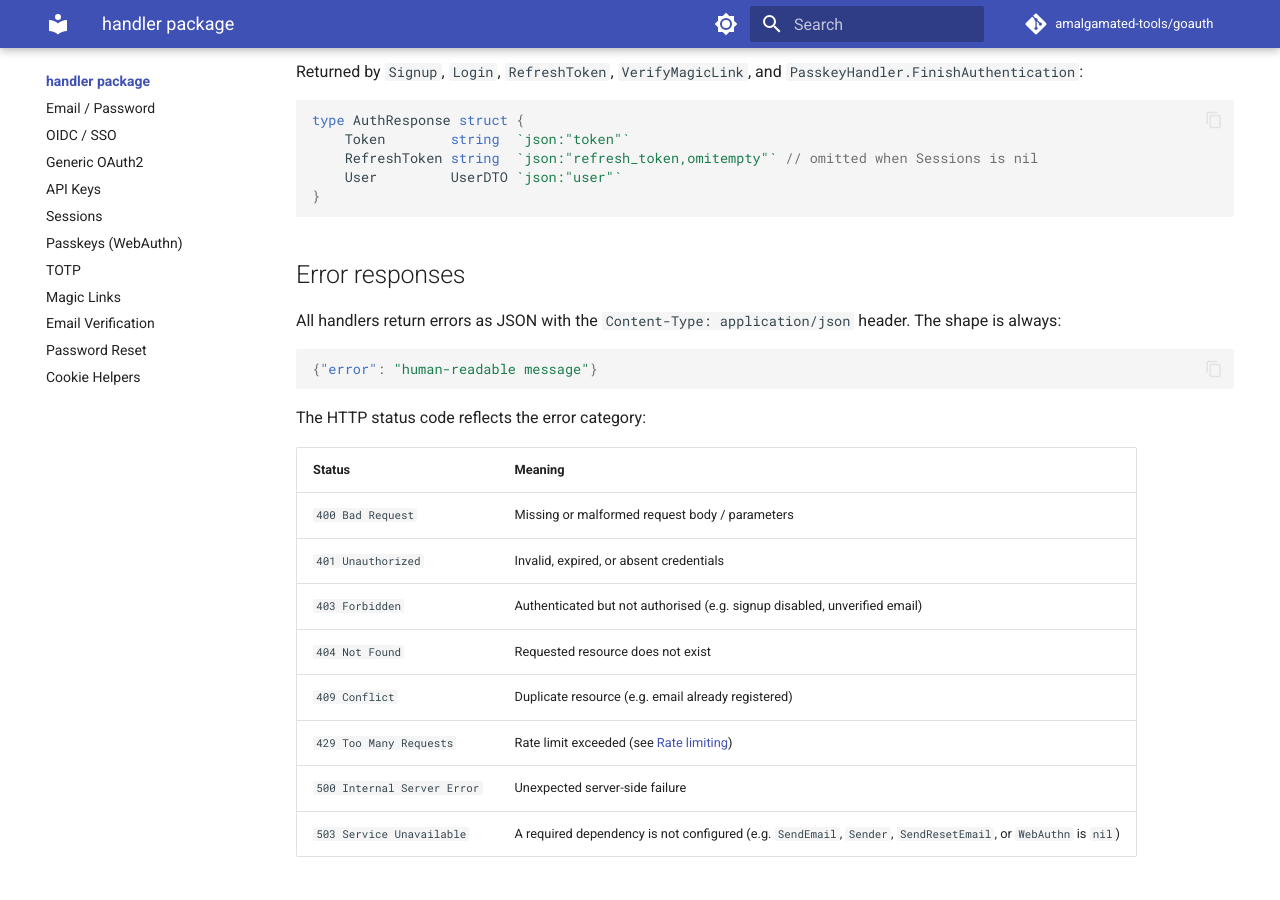
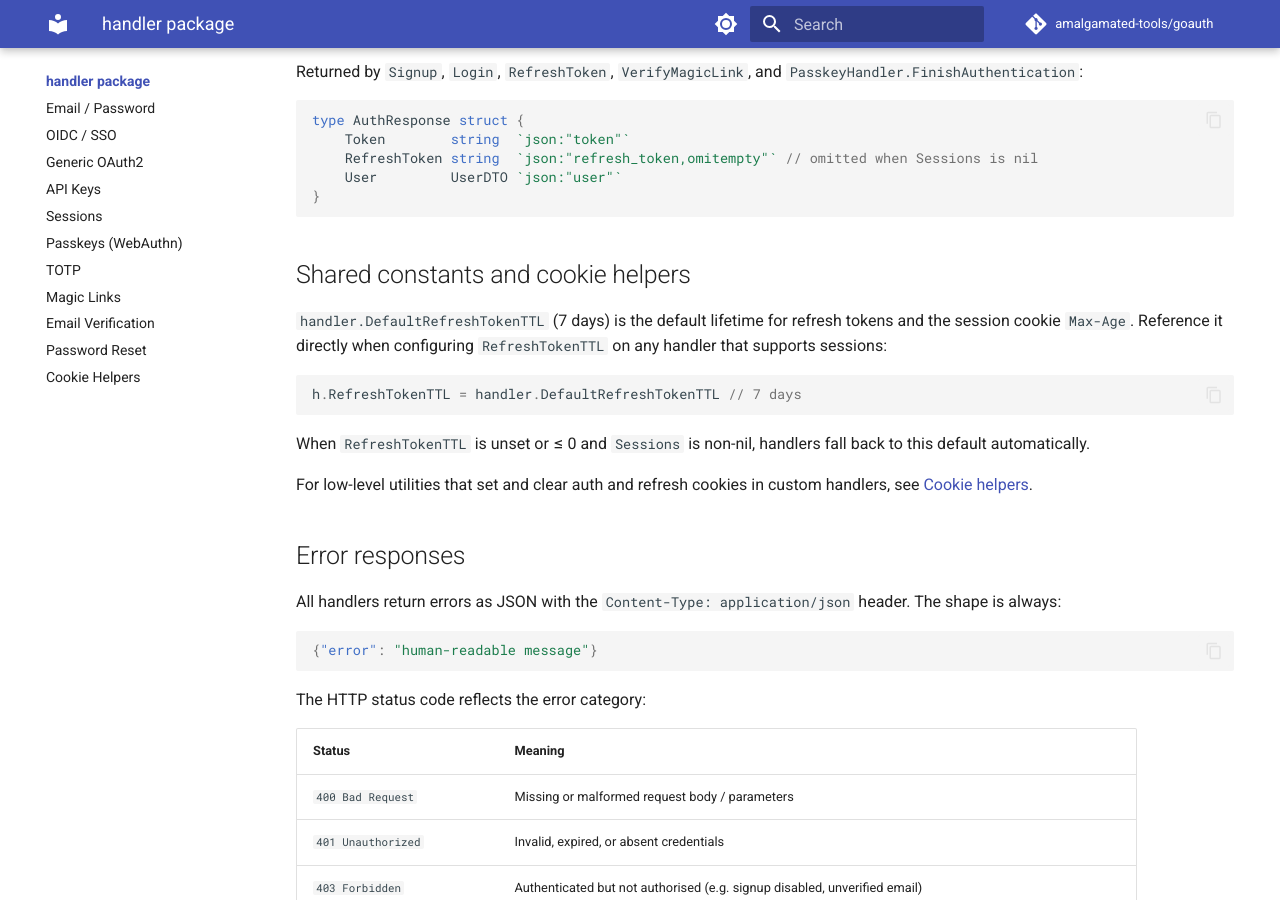
Before and after one commit to amalgamated-tools/goauth, an MkDocs documentation site: the page built from docs/handler/index.md, in a window 1280 px wide and 900 px high, scrolled down 3115 px. Built offline with MkDocs 1.6.1 and Material for MkDocs 9.7.7, drawn with Linux system fonts in a browser that asks for light colours; comment, search, counter and statistics services are not loaded.

Commit message:
docs(handler): add shared constants and cookie helpers section to index
The handler/index.md Shared response types section documented DTO types
and their converter functions, but omitted two categories of shared
exports that developers building custom handlers often need:

- handler.DefaultRefreshTokenTTL — the default 7-day refresh token
  lifetime used by all handlers that support sessions; referenced in
  every handler's configuration example but not explained in the index.
- Cookie helper functions (SetAuthCookie, ClearAuthCookie,
  SetRefreshCookie, ClearRefreshCookie) — documented in cookies.md
  but not cross-referenced from the main package index.

Add a 'Shared constants and cookie helpers' section that describes
DefaultRefreshTokenTTL and links to cookies.md for the cookie utilities.

Co-authored-by: Copilot <223556219+Copilot@users.noreply.github.com>

````diff
--- a/docs/handler/index.md
+++ b/docs/handler/index.md
@@ -138,6 +138,18 @@ type AuthResponse struct {
 }
 ```
 
+## Shared constants and cookie helpers
+
+`handler.DefaultRefreshTokenTTL` (7 days) is the default lifetime for refresh tokens and the session cookie `Max-Age`. Reference it directly when configuring `RefreshTokenTTL` on any handler that supports sessions:
+
+```go
+h.RefreshTokenTTL = handler.DefaultRefreshTokenTTL // 7 days
+```
+
+When `RefreshTokenTTL` is unset or ≤ 0 and `Sessions` is non-nil, handlers fall back to this default automatically.
+
+For low-level utilities that set and clear auth and refresh cookies in custom handlers, see [Cookie helpers](cookies.md).
+
 ## Error responses
 
 All handlers return errors as JSON with the `Content-Type: application/json` header. The shape is always:
````
